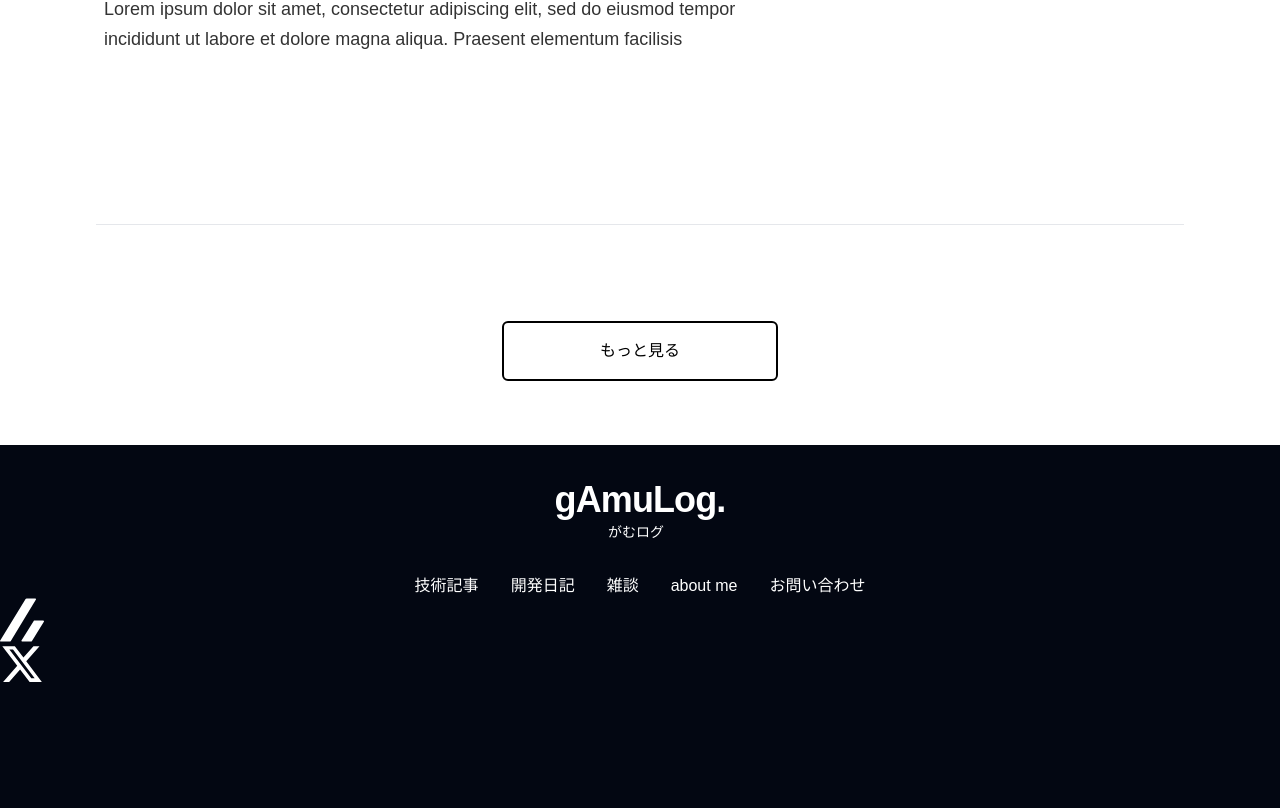
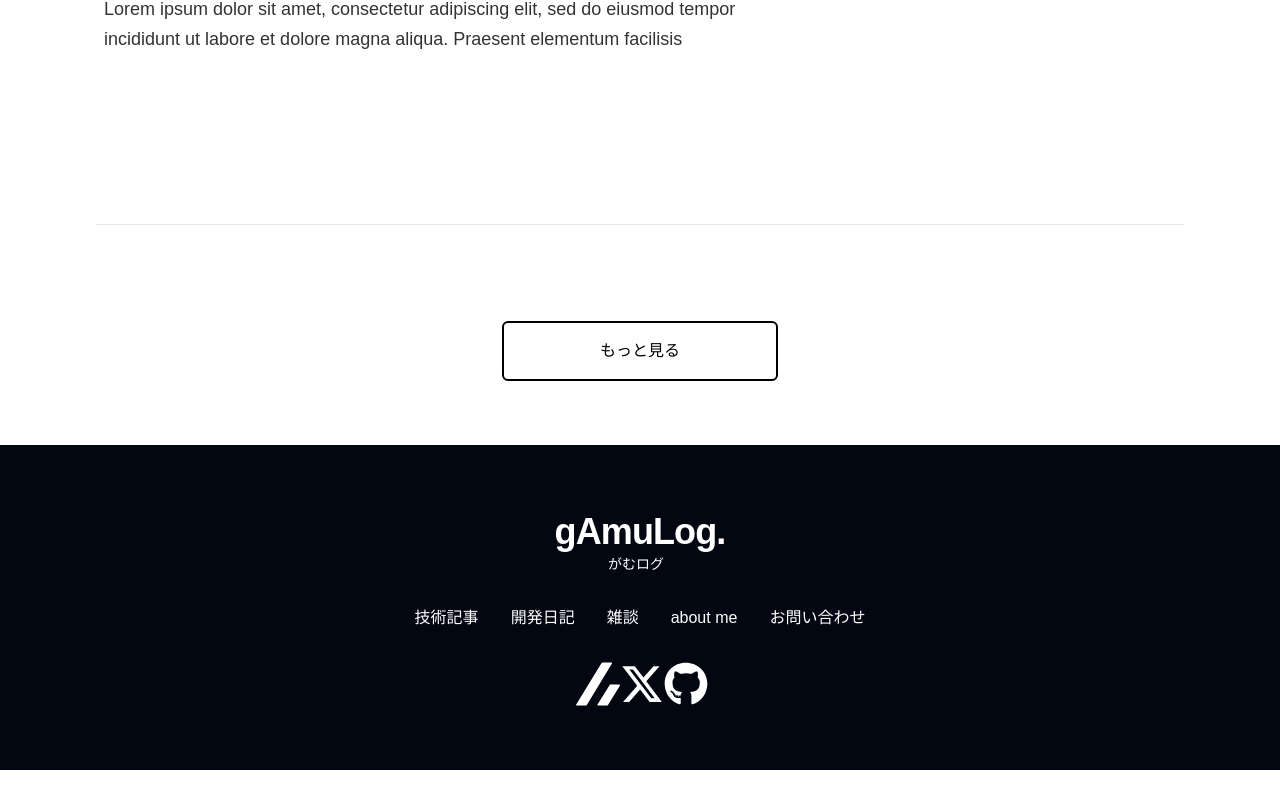
Before and after one commit to gamuprog/gAmuLog, a Next.js app in the folder app/: page /dev-diary in a window 1280 px wide. Shown: the part 688-1496 px from the top of the page. After the commit the page ends 1458 px from the top, so only its background shows below. Built offline with nearby package versions, Linux system fonts and the light colour scheme; a web font is replaced by a local one.

Commit message:
footer修正

```diff
--- a/app/src/app/dev-diary/page.tsx
+++ b/app/src/app/dev-diary/page.tsx
@@ -1,5 +1,5 @@
 import { ViewMoreButton } from "@/components/ViewMoreButton";
-import { PostPageHeader } from "@/components/post/PostPageHeader";
+import { PostPageHeader } from "@/components/Post/PostPageHeader";
 import { HeroPostPreview } from "@/components/postPreview/HeroPostPreview";
 import { PostPreview } from "@/components/postPreview/PostPreview";
 import { getAllPosts } from "@/lib/api";
--- a/app/src/app/layout.tsx
+++ b/app/src/app/layout.tsx
@@ -3,7 +3,7 @@ import type { Metadata } from "next";
 import { Zen_Kaku_Gothic_Antique } from "next/font/google";
 import "highlight.js/styles/hybrid.css";
 import "./globals.css";
-import Footer from "@/components/Footer";
+import Footer from "@/components/footer";
 
 const inter = Zen_Kaku_Gothic_Antique({
   weight: ["300", "400", "500"],
--- a/app/src/app/lifestyle-hobby/page.tsx
+++ b/app/src/app/lifestyle-hobby/page.tsx
@@ -1,5 +1,5 @@
 import { ViewMoreButton } from "@/components/ViewMoreButton";
-import { PostPageHeader } from "@/components/post/PostPageHeader";
+import { PostPageHeader } from "@/components/Post/PostPageHeader";
 import { HeroPostPreview } from "@/components/postPreview/HeroPostPreview";
 import { PostPreview } from "@/components/postPreview/PostPreview";
 import { getAllPosts } from "@/lib/api";
--- a/app/src/app/posts/[slug]/page.tsx
+++ b/app/src/app/posts/[slug]/page.tsx
@@ -3,10 +3,10 @@ import { notFound } from "next/navigation";
 import { getAllPosts, getPostBySlug } from "@/lib/api";
 import { CMS_NAME } from "@/lib/constants";
 import markdownToHtml from "@/lib/markdownToHtml";
-import { PostBody } from "@/components/post/post-body";
+import { PostBody } from "@/components/Post/post-body";
 import { Sidebar } from "@/components/Sidebar";
-import { PostPageHeader } from "@/components/post/PostPageHeader";
-import { PostTitle } from "@/components/post/post-title";
+import { PostPageHeader } from "@/components/Post/PostPageHeader";
+import { PostTitle } from "@/components/Post/post-title";
 
 export default async function Post({ params }: Params) {
   const post = getPostBySlug(params.slug);
--- a/app/src/app/search/page.tsx
+++ b/app/src/app/search/page.tsx
@@ -1,6 +1,6 @@
 import ArticleSearcher from "@/components/search/ArticleSearcher";
 import { getAllPosts } from "@/lib/api";
-import { PostPageHeader } from "@/components/post/PostPageHeader";
+import { PostPageHeader } from "@/components/Post/PostPageHeader";
 
 export default function Index() {
   const allPosts = getAllPosts();
--- a/app/src/app/tech/page.tsx
+++ b/app/src/app/tech/page.tsx
@@ -1,5 +1,5 @@
 import { ViewMoreButton } from "@/components/ViewMoreButton";
-import { PostPageHeader } from "@/components/post/PostPageHeader";
+import { PostPageHeader } from "@/components/Post/PostPageHeader";
 import { HeroPostPreview } from "@/components/postPreview/HeroPostPreview";
 import { PostPreview } from "@/components/postPreview/PostPreview";
 import { getAllPosts } from "@/lib/api";
--- a/app/src/components/ViewMoreButton.tsx
+++ b/app/src/components/ViewMoreButton.tsx
@@ -5,7 +5,7 @@ type Props = {
   to: string;
 };
 
-export const ViewMoreButton = ({ to, className }: Props) => {
+export function ViewMoreButton({ to, className }: Props) {
   return (
     <div className={`flex justify-center ${className}`}>
       <Link
@@ -16,4 +16,4 @@ export const ViewMoreButton = ({ to, className }: Props) => {
       </Link>
     </div>
   );
-};
+}
--- a/app/src/components/footer.tsx
+++ b/app/src/components/footer.tsx
@@ -1,12 +1,12 @@
 import { FooterItems } from "@/components/FooterItems";
 import Link from "next/link";
 import { SiZenn } from "react-icons/si";
-import { FaXTwitter } from "react-icons/fa6";
+import { FaGithub, FaXTwitter } from "react-icons/fa6";
 
 export function Footer() {
   return (
-    <footer className="bg-gray-950 text-white pb-32">
-      <div className="py-8 flex flex-col items-center">
+    <footer className="bg-gray-950 text-white py-16">
+      <div className="pb-8 flex flex-col items-center">
         <h3 className="text-4xl font-bold tracking-tight leading-tight">
           gAmuLog.
         </h3>
@@ -15,6 +15,7 @@ export function Footer() {
       <div className="flex justify-center">
         <FooterItems />
       </div>
+      <div className="mt-8 mx-[36rem] flex justify-between">
         <Link
           href="https://zenn.dev/gamuprog"
           target="_blank"
@@ -29,6 +30,14 @@ export function Footer() {
         >
           <FaXTwitter className="text-6xl" />
         </Link>
+        <Link
+          href="https://github.com/gamuprog"
+          target="_blank"
+          rel="noopener noreferrer"
+        >
+          <FaGithub className="text-6xl" />
+        </Link>
+      </div>
     </footer>
   );
 }
--- a/app/src/components/search/ArticleSearcher.tsx
+++ b/app/src/components/search/ArticleSearcher.tsx
@@ -121,8 +121,6 @@ export default function ArticleSearcher({ posts }: Props) {
     setIsDetailSearchModalOpen(false);
   };
 
-  console.log(searchQueryCategory);
-
   return (
     <div>
       {isDetailSearchModalOpen && (
```
Lines whose indentation alone changed are shown as unchanged.
